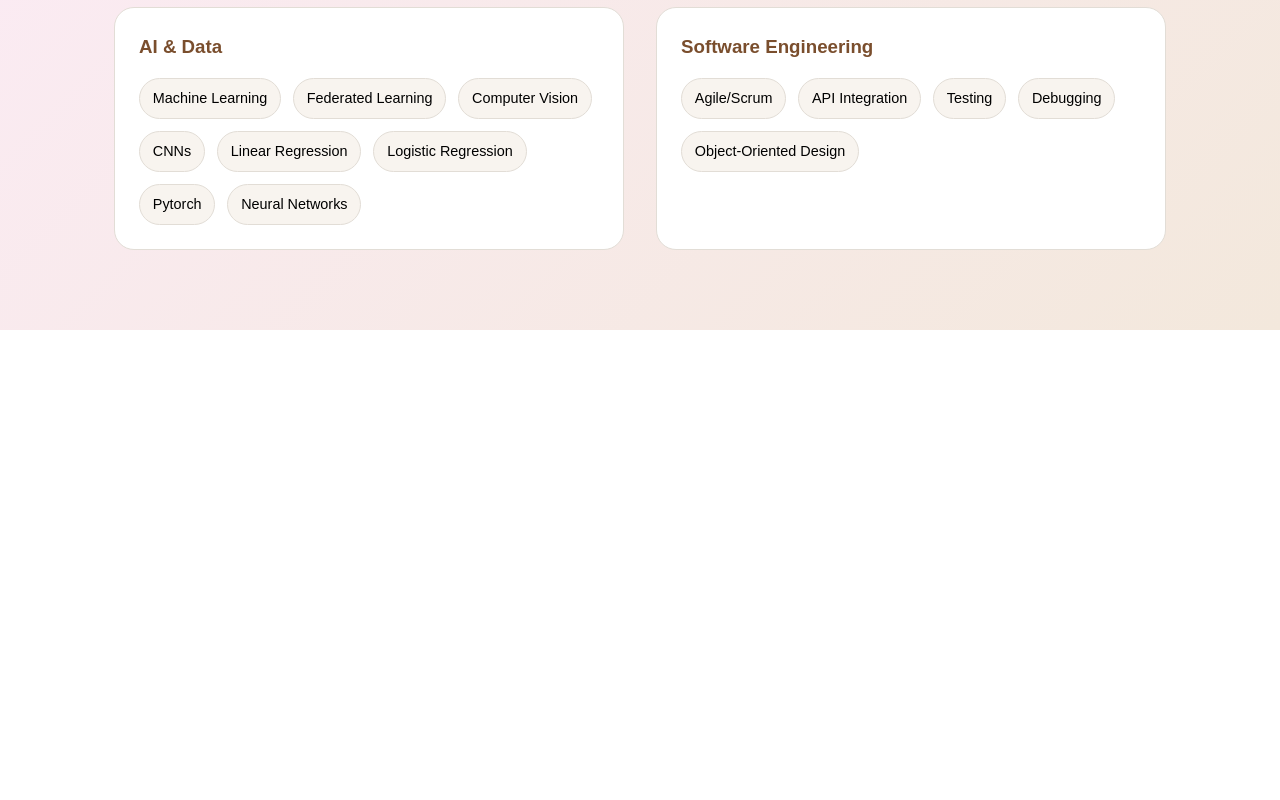
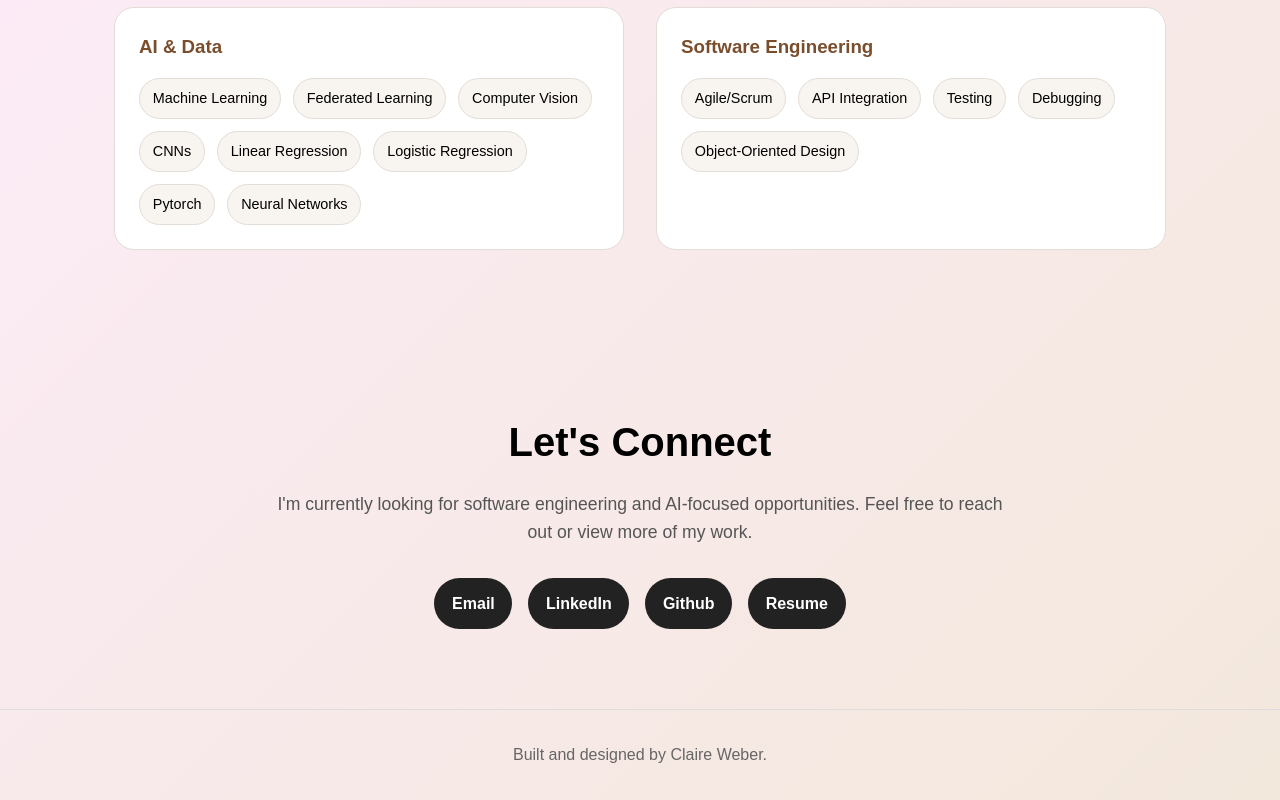
Before and after one commit to claireweber12/claire-portfolio, a React (Vite) app: page / in a window 1280 px wide. Shown: the part 3052-3852 px from the top of the page. Before the commit the page ends 3382 px from the top, so only its background shows below. Built offline with nearby package versions, Linux system fonts and the light colour scheme.

Commit message:
add contact and footer

```diff
--- a/src/App.jsx
+++ b/src/App.jsx
@@ -4,6 +4,8 @@ import About from "./components/About";
 import Projects from "./components/Projects";
 import Research from "./components/Research";
 import Skills from "./components/Skills";
+import Contact from "./components/Contact";
+import Footer from "./components/Footer";
 
 function App() {
   return (
@@ -14,6 +16,8 @@ function App() {
       <Projects />
       <Research />
       <Skills />
+      <Contact />
+      <Footer />
     </div>
   );
 }
--- /dev/null
+++ b/src/components/Contact.jsx
@@ -0,0 +1,29 @@
+
+
+function Contact() {
+    return (
+        <section id="contact" className="section contact">
+            <h2>Let's Connect</h2>
+
+            <p className="section-intro">
+                I'm currently looking for software engineering and AI-focused opportunities.
+                Feel free to reach out or view more of my work.
+            </p>
+
+            <div className="contact-links">
+                <a href="mailto:claire.weber2004@icloud.com">Email</a>
+                <a href="https://www.linkedin.com/in/claireweber12/" target="_blank">
+                LinkedIn
+                </a>
+                <a href="https://github.com/claireweber12" target="_blank">
+                Github
+                </a>
+                <a href="/resume.pdf" target="_blank">
+                Resume
+                </a>
+            </div>
+        </section>
+    );
+}
+
+export default Contact;
--- /dev/null
+++ b/src/components/Footer.jsx
@@ -0,0 +1,9 @@
+ function Footer() {
+  return (
+    <footer className="footer">
+      <p>Built and designed by Claire Weber.</p>
+    </footer>
+  );
+}
+
+export default Footer;
--- a/src/styles.css
+++ b/src/styles.css
@@ -238,6 +238,42 @@ html {
   font-size: 0.9rem;
 }
 
+.contact {
+  text-align: center;
+}
+
+.contact .section-intro {
+  margin-left: auto;
+  margin-right: auto;
+}
+
+.contact-links {
+  display: flex;
+  justify-content: center;
+  flex-wrap: wrap;
+  gap: 1rem;
+}
+
+.contact-links a {
+  background: #222;
+  color: white;
+  text-decoration: none;
+  border-radius: 999px;
+  padding: 0.8rem 1.1rem;
+  font-weight: bold;
+}
+
+.contact-links a:hover {
+  background: #7a4e2d;
+}
+
+.footer {
+  text-align: center;
+  padding: 2rem 1.5rem;
+  border-top: 1px solid #ddd;
+  color: #666;
+}
+
 
 @media (max-width: 700px){
     .hero h1 {
@@ -263,4 +299,5 @@ html {
     .skills-grid {
         grid-template-columns: 1fr;
     }
+
 }
```
Also changed, not shown: 2 other files (tests, documents, lock files or other folders).
